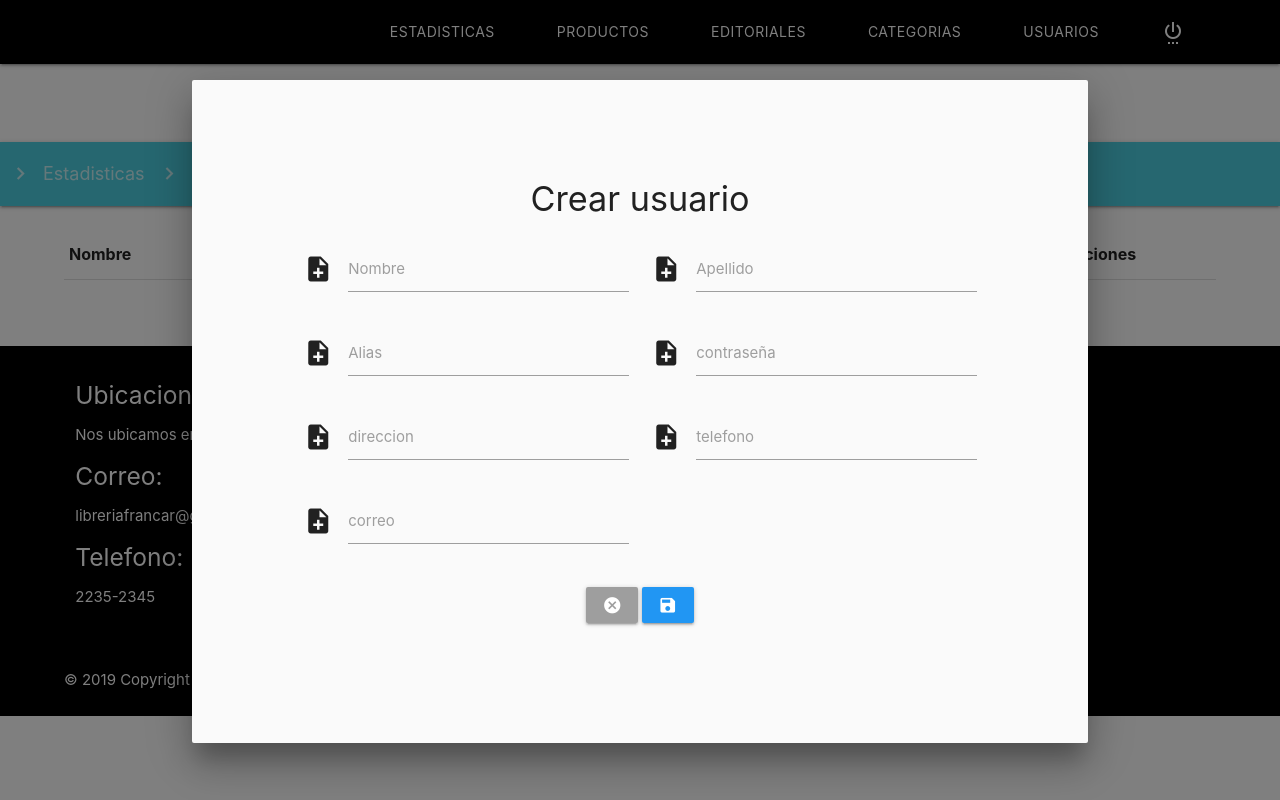
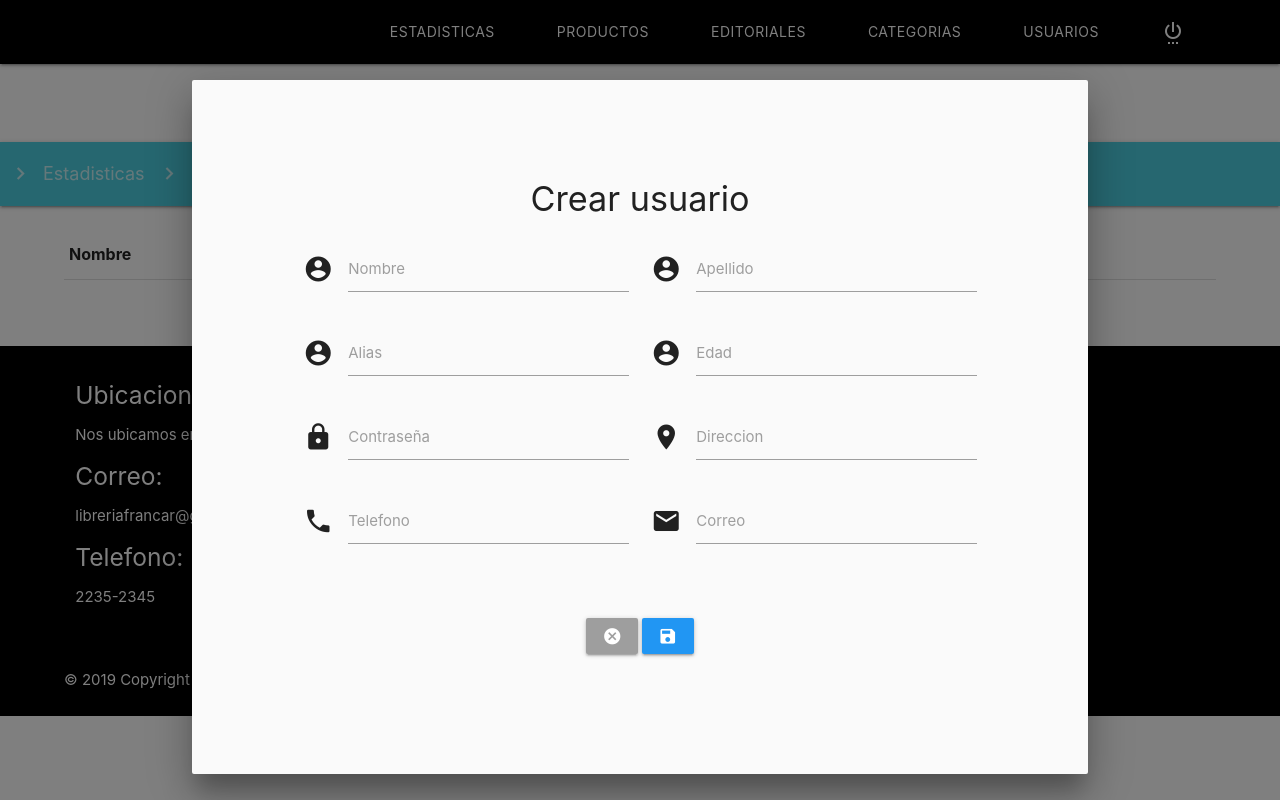
Before and after one commit to Frankva12/Francar, a PHP site: page /usuarios.php in a window 1280 px wide, after a click on "AGREGAR USUARIOS". Run offline with PHP 8.4, Linux system fonts and the light colour scheme; lists and menus that the app fills with data are empty; style sheets or scripts are compiled from the project's sources.

Commit message:
Agregué nuevas cosas a los modals

```diff
--- a/francar/views/private/editoriales.php
+++ b/francar/views/private/editoriales.php
@@ -55,7 +55,7 @@
         </table>
         <!-- Botón para abrir ventana de nuevo registro -->
     <div class="input-field center-align col s12 m4">
-            <a href="#modal-create" class="btn waves-effect indigo tooltipped modal-trigger green" data-tooltip="Agregar"><i align="center" class="material-icons"></i>Agregar Productos</a>
+            <a href="#modal-create" class="btn waves-effect indigo tooltipped modal-trigger green" data-tooltip="Agregar"><i align="center" class="material-icons"></i>Agregar Editoriales</a>
         </div>
     </div>
     </div>
@@ -69,7 +69,7 @@
             <div class="row">
 
                 <div class="input-field col s12 m6">
-                  	<i class="material-icons prefix">note_add</i>
+                  	<i class="material-icons prefix">description</i>
                   	<input id="create_nombre" type="text" name="create_nombre" class="validate" required/>
                   	<label for="create_nombre">Editorial</label>
                 </div>
--- a/francar/views/private/usuarios.php
+++ b/francar/views/private/usuarios.php
@@ -47,8 +47,6 @@
         <tr>
           <th>Nombre</th>
           <th>Apellido</th>
-          <th>Alias</th>
-          <th>Contraseña</th>
           <th>Direccion</th>
           <th>Telefono</th>
           <th>Correo</th>
@@ -61,7 +59,7 @@
     </table>
         <!-- Botón para abrir ventana de nuevo registro -->
         <div class="input-field center-align col s12 m4">
-            <a href="#modal-create" class="btn waves-effect indigo tooltipped modal-trigger green" data-tooltip="Agregar"><i align="center" class="material-icons"></i>Agregar Productos</a>
+            <a href="#modal-create" class="btn waves-effect indigo tooltipped modal-trigger green" data-tooltip="Agregar"><i align="center" class="material-icons"></i>Agregar Usuarios</a>
         </div>
   </div>
   </div>
@@ -75,47 +73,62 @@
             <div class="row">
 
                 <div class="input-field col s12 m6">
-                  	<i class="material-icons prefix">note_add</i>
-                  	<input id="create_nombre" type="text" name="create_nombres" class="validate" required/>
+                  	<i class="material-icons prefix">account_circle</i>
+                  	<input id="create_nombre" type="text" name="create_nombre" class="validate" required/>
                   	<label for="create_nombre">Nombre</label>
                 </div>
 
                 <div class="input-field col s12 m6">
-                    <i class="material-icons prefix">note_add</i>
-                    <input id="create_descripcion" type="text" name="create_apellidos" class="validate"/>
-                    <label for="create_descripcion">Apellido</label>
+                    <i class="material-icons prefix">account_circle</i>
+                    <input id="create_apellifo" type="text" name="create_apellido" class="validate"/>
+                    <label for="create_apellido">Apellido</label>
                 </div>
 
                 <div class="input-field col s12 m6">
-                    <i class="material-icons prefix">note_add</i>
-                    <input id="create_descripcion" type="text" name="create_alias" class="validate"/>
-                    <label for="create_descripcion">Alias</label>
+                    <i class="material-icons prefix">account_circle</i>
+                    <input id="create_alias" type="text" name="create_alias" class="validate"/>
+                    <label for="create_alias">Alias</label>
                 </div>
 
                 <div class="input-field col s12 m6">
-                    <i class="material-icons prefix">note_add</i>
-                    <input id="create_descripcion" type="text" name="create_contrasenia1" class="validate"/>
-                    <label for="create_descripcion">contraseña</label>
+                    <i class="material-icons prefix">account_circle</i>
+                    <input id="create_edad" type="text" name="create_edad" class="validate"/>
+                    <label for="create_edad">Edad</label>
                 </div>
 
                 <div class="input-field col s12 m6">
-                    <i class="material-icons prefix">note_add</i>
-                    <input id="create_descripcion" type="text" name="create_direccion" class="validate"/>
-                    <label for="create_descripcion">direccion</label>
+                    <i class="material-icons prefix">lock</i>
+                    <input id="create_contrasenia1" type="text" name="create_contrasenia1" class="validate"/>
+                    <label for="create_contrasenia1">Contraseña</label>
                 </div>
 
                 <div class="input-field col s12 m6">
-                    <i class="material-icons prefix">note_add</i>
-                    <input id="create_descripcion" type="text" name="create_telefono" class="validate"/>
-                    <label for="create_descripcion">telefono</label>
+                    <i class="material-icons prefix">place</i>
+                    <input id="create_direccion" type="text" name="create_direccion" class="validate"/>
+                    <label for="create_direccion">Direccion</label>
                 </div>
 
                 <div class="input-field col s12 m6">
-                    <i class="material-icons prefix">note_add</i>
-                    <input id="create_descripcion" type="text" name="create_correo" class="validate"/>
-                    <label for="create_descripcion">correo</label>
+                    <i class="material-icons prefix">phone</i>
+                    <input id="create_telefono" type="text" name="create_telefono" class="validate"/>
+                    <label for="create_telefono">Telefono</label>
                 </div>
 
+                <div class="input-field col s12 m6">
+                    <i class="material-icons prefix">mail</i>
+                    <input id="create_correo" type="text" name="create_correo" class="validate"/>
+                    <label for="create_correo">Correo</label>
+                </div>
+
+                <div class="input-field col s12 m6">
+                    <select id="create_genero" name="create_genero">
+                    </select>
+                </div>
+
+                <div class="input-field col s12 m6">
+                    <select id="create_cargo" name="create_cargo">
+                    </select>
+                </div>
             </div>
             <div class="row center-align">
                 <a href="#" class="btn waves-effect grey tooltipped modal-close" data-tooltip="Cancelar"><i class="material-icons">cancel</i></a>
@@ -133,38 +146,65 @@
         <form method="post" id="form-update">
             <input type="hidden" id="id_usuario" name="id_usuario"/>
             <div class="row">
+
                 <div class="input-field col s12 m6">
-                    <i class="material-icons prefix">person</i>
+                    <i class="material-icons prefix">account_circle</i>
                     <input id="update_nombres" type="text" name="update_nombres" class="validate" required/>
                     <label for="update_nombres">Nombres</label>
                 </div>
+
                 <div class="input-field col s12 m6">
-                    <i class="material-icons prefix">person</i>
+                    <i class="material-icons prefix">account_circle</i>
                     <input id="update_apellidos" type="text" name="update_apellidos" class="validate" required/>
                     <label for="update_apellidos">Apellidos</label>
                 </div>
+
                 <div class="input-field col s12 m6">
-                    <i class="material-icons prefix">correo</i>
+                    <i class="material-icons prefix">account_circle</i>
+                    <input id="update_edad" type="text" name="update_edad" class="validate" required/>
+                    <label for="update_edad">Edad</label>
+                </div>
+
+                <div class="input-field col s12 m6">
+                    <i class="material-icons prefix">mail</i>
                     <input id="update_correo" type="email" name="update_correo" class="validate" required/>
                     <label for="update_correo">Correo</label>
                 </div>
+
                 <div class="input-field col s12 m6">
-                    <i class="material-icons prefix">person_pin</i>
+                    <i class="material-icons prefix">account_circle</i>
                     <input id="update_alias" type="text" name="update_alias" class="validate" required/>
                     <label for="update_alias">Alias</label>
                 </div>
 
                 <div class="input-field col s12 m6">
-                    <i class="material-icons prefix">person_pin</i>
-                    <input id="update_alias" type="text" name="update_telefono" class="validate" required/>
-                    <label for="update_alias">telefono</label>
+                    <i class="material-icons prefix">phone</i>
+                    <input id="update_telefono" type="text" name="update_telefono" class="validate" required/>
+                    <label for="update_telefono">Telefono</label>
                 </div>
 
                 <div class="input-field col s12 m6">
-                    <i class="material-icons prefix">person_pin</i>
-                    <input id="update_alias" type="text" name="update_direccion" class="validate" required/>
-                    <label for="update_alias">direccion</label>
+                    <i class="material-icons prefix">place</i>
+                    <input id="update_direccion" type="text" name="update_direccion" class="validate" required/>
+                    <label for="update_direccion">Direccion</label>
                 </div>
+
+                <div class="input-field col s12 m6">
+                    <i class="material-icons prefix">account_circle</i>
+                    <input id="update_edad" type="text" name="update_edad" class="validate" required/>
+                    <label for="update_edad">Edad</label>
+                </div>
+
+                <div class="input-field col s12 m6">
+                    <select id="update_cargo" name="update_cargo">
+                    </select>
+                </div>
+
+                <div class="input-field col s12 m6">
+                    <select id="update_genero" name="update_genero">
+                    </select>
+                </div>
+
 
             </div>
             <div class="row center-align">
```
Also changed, not shown: francar/views/private/productos.php (+24 -2 lines).
